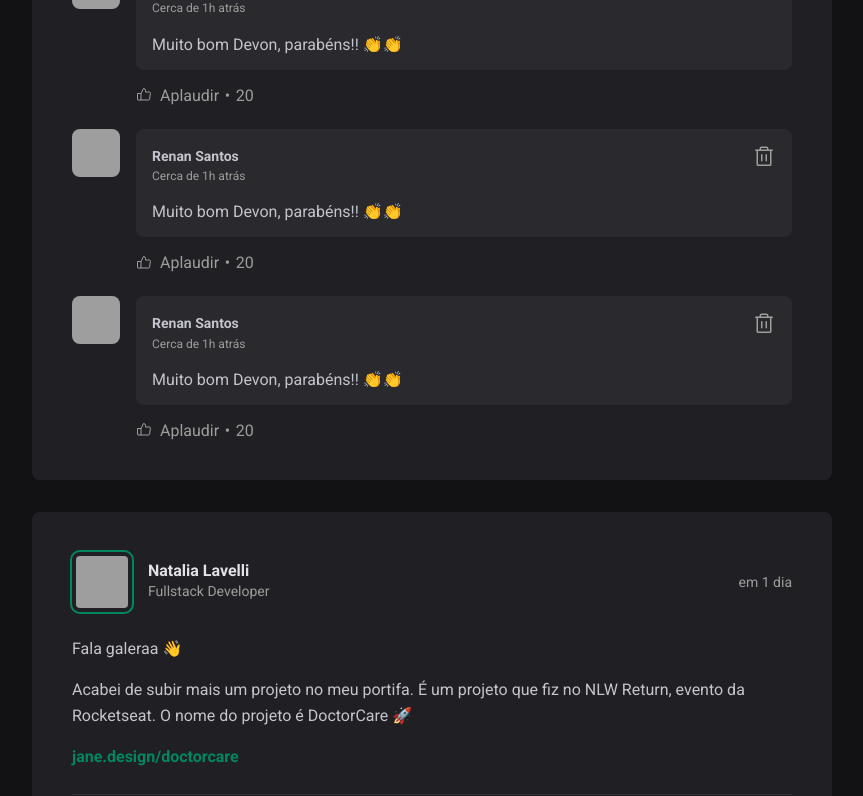
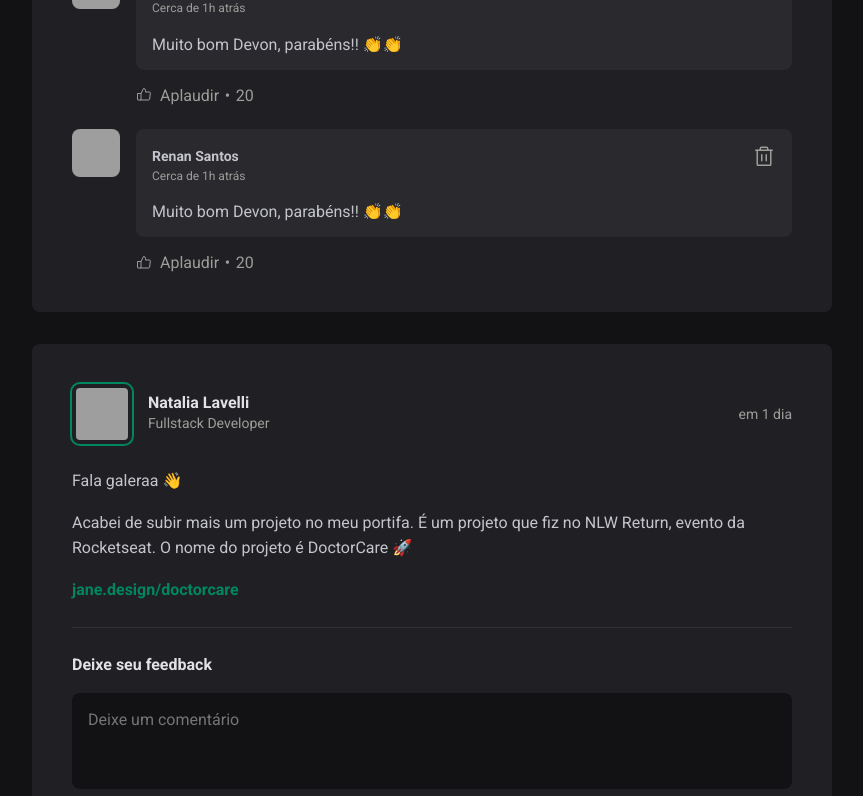
Before and after one commit to renanwillian87/reactjs-fundamentos-2023, a React (Vite) app: page / in a window 1280 px wide. Shown: the part 624-1420 px from the top of the page, without its empty margins (352-1215 px from the left). Built offline with nearby package versions, Linux system fonts and the light colour scheme; grey boxes are pictures that could not be loaded.

Commit message:
chore: apply state post component

```diff
--- a/src/components/Post.jsx
+++ b/src/components/Post.jsx
@@ -6,12 +6,19 @@
 import { Avatar } from './Avatar';
 import { Comment } from "./Comment";
 import styles from './Post.module.css'
+import { useState } from 'react';
 
 // author: { avatarUrl: "", name: "", role:"" }
 // publishedAt: Date
 // content: string
 
+
 export function Post({ author, publishedAt, content }) {
+    const [comments, setComments] = useState([
+        1,
+        2
+    ])
+
     const publishedAtFormatted = format(publishedAt, "d 'de' LLLL 'às' HH:mm'h'", {
         locale: ptBr,
     });
@@ -20,6 +27,12 @@
         locale: ptBr,
         addSuffix: true,
     })
+
+    function handleCreateNewComment() {
+        event.preventDefault();
+
+        setComments([...comments, comments.length + 1])
+    }
 
     return (
         <article className={styles.post}>
@@ -47,7 +60,7 @@
                 })}
             </div>
 
-            <form className={styles.commentForm}>
+            <form onSubmit={handleCreateNewComment} className={styles.commentForm}>
                 <strong>Deixe seu feedback</strong>
 
                 <textarea
@@ -60,9 +73,9 @@
             </form>
 
             <div className={styles.commentList}>
-                <Comment/>
-                <Comment/>
-                <Comment/>
+                {comments.map(comment => {
+                    return <Comment/>
+                })}
             </div>
         </article>
     );
```
